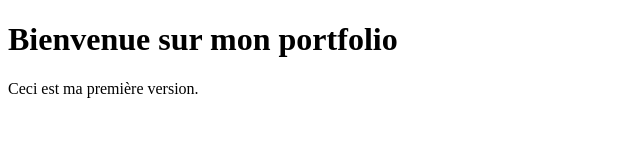
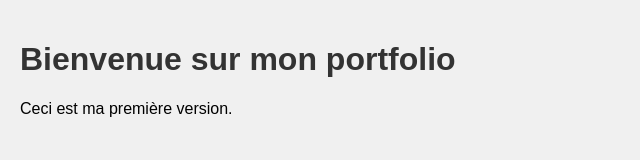
Before and after one commit to Azyyz77/portfolio, a plain HTML site: page index.html in a window 1280 px wide. Shown: the whole page, without its empty margins (0-640 px from the left). Drawn offline with Linux system fonts and the light colour scheme.

Commit message:
Ajout des styles CSS

```diff
--- a/index.html
+++ b/index.html
@@ -8,5 +8,6 @@
 <body>
     <h1>Bienvenue sur mon portfolio</h1>
     <p>Ceci est ma première version.</p>
+    <link rel="stylesheet" href="styles.css">
 </body>
 </html>
--- /dev/null
+++ b/styles.css
@@ -0,0 +1,9 @@
+body {
+    font-family: Arial, sans-serif;
+    background-color: #f0f0f0;
+    margin: 0;
+    padding: 20px;
+}
+h1 {
+    color: #333;
+}
```
